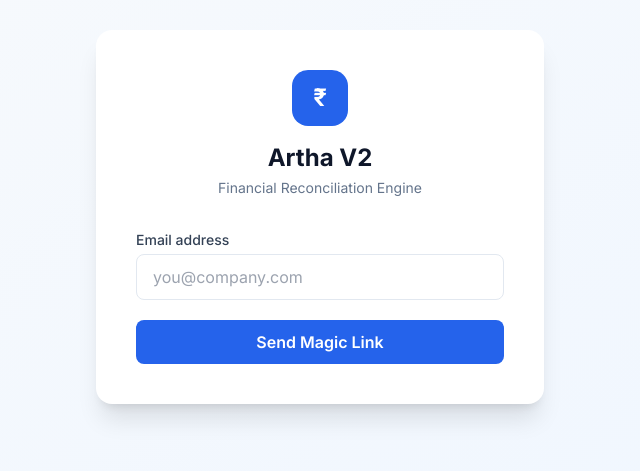
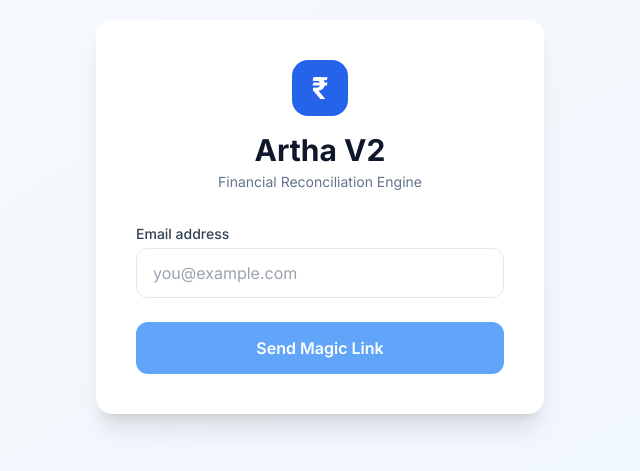
Before and after one commit to aniket13zzz/ARTHA-D2C, a Next.js app in the folder frontend/: page /login in a window 1280 px wide. Shown: the part 183-654 px from the top of the page, without its empty margins (320-960 px from the left). Built offline with nearby package versions, Linux system fonts and the light colour scheme.

Commit message:
Update page.tsx

```diff
--- a/frontend/app/login/page.tsx
+++ b/frontend/app/login/page.tsx
@@ -13,50 +13,73 @@ export default function LoginPage() {
     e.preventDefault();
     setLoading(true);
     setError("");
-    const { error } = await supabase.auth.signInWithOtp({ email });
-    if (error) { setError(error.message); } else { setSent(true); }
+
+    const { error: supabaseError } = await supabase.auth.signInWithOtp({
+      email,
+      options: {
+        emailRedirectTo: `${window.location.origin}/dashboard`,
+      },
+    });
+
+    if (supabaseError) {
+      setError(supabaseError.message);
+    } else {
+      setSent(true);
+    }
     setLoading(false);
   }
 
   return (
-    <div className="min-h-screen flex items-center justify-center bg-gradient-to-br from-slate-50 to-blue-50">
+    <div className="min-h-screen flex items-center justify-center bg-gradient-to-br from-slate-50 to-blue-50 p-4">
       <div className="bg-white rounded-2xl shadow-xl p-10 w-full max-w-md">
         <div className="text-center mb-8">
-          <div className="inline-flex items-center justify-center w-14 h-14 rounded-2xl bg-blue-600 text-white text-2xl font-bold mb-4">
+          <div className="inline-flex items-center justify-center w-14 h-14 rounded-2xl bg-blue-600 text-white text-3xl font-bold mb-4">
             ₹
           </div>
-          <h1 className="text-2xl font-bold text-slate-900">Artha V2</h1>
+          <h1 className="text-3xl font-bold text-slate-900">Artha V2</h1>
           <p className="text-slate-500 text-sm mt-1">Financial Reconciliation Engine</p>
         </div>
+
         {sent ? (
-          <div className="text-center">
-            <h2 className="text-xl font-semibold text-slate-900 mb-2">Check your email</h2>
-            <p className="text-slate-500 text-sm">Magic link sent to <strong>{email}</strong></p>
+          <div className="text-center py-8">
+            <div className="text-green-600 text-5xl mb-4">✉️</div>
+            <h2 className="text-2xl font-semibold text-slate-900 mb-2">Check your email</h2>
+            <p className="text-slate-600">
+              Magic link sent to <br />
+              <strong className="text-slate-900">{email}</strong>
+            </p>
+            <p className="text-xs text-slate-500 mt-6">
+              Didn’t receive it? Check spam folder or try again.
+            </p>
           </div>
         ) : (
-          <form onSubmit={handleSubmit} className="space-y-5">
+          <form onSubmit={handleSubmit} className="space-y-6">
             <div>
-              <label className="block text-sm font-medium text-slate-700 mb-1">Email address</label>
+              <label className="block text-sm font-medium text-slate-700 mb-1">
+                Email address
+              </label>
               <input
                 type="email"
                 required
                 value={email}
                 onChange={(e) => setEmail(e.target.value)}
-                placeholder="you@company.com"
-                className="w-full px-4 py-2.5 border border-slate-200 rounded-lg focus:outline-none focus:ring-2 focus:ring-blue-500"
+                placeholder="you@example.com"
+                className="w-full px-4 py-3 border border-slate-200 rounded-xl focus:outline-none focus:ring-2 focus:ring-blue-500 focus:border-transparent"
               />
             </div>
+
             {error && (
-              <div className="bg-red-50 border border-red-200 rounded-lg px-4 py-3 text-sm text-red-700">
+              <div className="bg-red-50 border border-red-200 rounded-xl px-4 py-3 text-sm text-red-700">
                 {error}
               </div>
             )}
+
             <button
               type="submit"
-              disabled={loading}
-              className="w-full bg-blue-600 hover:bg-blue-700 disabled:bg-blue-400 text-white font-semibold py-2.5 px-4 rounded-lg"
+              disabled={loading || !email}
+              className="w-full bg-blue-600 hover:bg-blue-700 disabled:bg-blue-400 text-white font-semibold py-3.5 px-4 rounded-xl transition-all duration-200"
             >
-              {loading ? "Sending..." : "Send Magic Link"}
+              {loading ? "Sending Magic Link..." : "Send Magic Link"}
             </button>
           </form>
         )}
```
